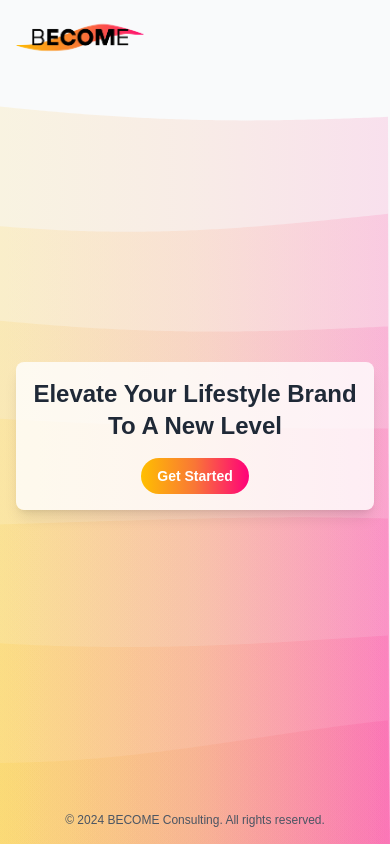
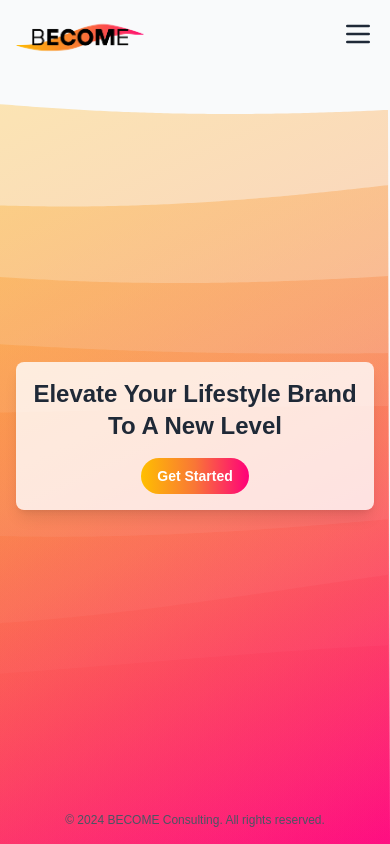
Before and after one commit to MosesCommitsFraud/become-frontend, a Next.js app: page / in a window 390 px wide. Built offline with nearby package versions, Linux system fonts and the light colour scheme.

Commit message:
Landing Page first look fix for mobile pt.3

```diff
--- a/app/page.tsx
+++ b/app/page.tsx
@@ -1,11 +1,12 @@
 'use client';
 
-import { useEffect, useRef } from 'react';
+import { useState, useEffect, useRef } from 'react';
 import Image from 'next/image';
 import Link from 'next/link';
 import logo from './Logo.png';
 
 export default function LandingPageComponent() {
+  const [menuOpen, setMenuOpen] = useState(false); // State for managing mobile menu visibility
   const canvasRef = useRef<HTMLCanvasElement>(null);
 
   useEffect(() => {
@@ -15,9 +16,11 @@ export default function LandingPageComponent() {
     const ctx = canvas.getContext('2d');
     if (!ctx) return;
 
+    // Handle canvas resizing and scaling for high-DPI screens
     const handleResize = () => {
       const scale = window.devicePixelRatio || 1;
 
+      // Set canvas dimensions
       canvas.width = window.innerWidth * scale;
       canvas.height = window.innerHeight * scale;
       ctx.scale(scale, scale);
@@ -25,21 +28,36 @@ export default function LandingPageComponent() {
 
     handleResize();
 
-    const waves = Array.from({ length: 7 }, (_, i) => ({
-      y: canvas.height * ((i + 1) / 8),
-      length: 0.005,  // Adjust wave length for smoother curves
-      amplitude: 10 + Math.random() * 10, // Lower amplitude for smoother appearance on mobile
-      speed: 0.0002 + Math.random() * 0.0001,
+    // Wave generation logic (can be fine-tuned)
+    const waves = Array.from({ length: 8 }, (_, i) => ({
+      y: canvas.height * ((i + 1) / 10), // Spread waves vertically
+      length: 0.003, // Wave length for smooth curves
+      amplitude: 20 + Math.random() * 10, // Higher amplitude for better visibility
+      speed: 0.0003 + Math.random() * 0.0001,
       offset: Math.random() * Math.PI * 2,
     }));
 
-    const gradientColors = ['#ffbf00', '#f97636', '#ff007a'];
+    // Improved gradient handling
+    const createGradient = () => {
+      const gradient = ctx.createLinearGradient(0, 0, canvas.width / window.devicePixelRatio, canvas.height / window.devicePixelRatio);
+      gradient.addColorStop(0, '#ffbf00'); // Yellow
+      gradient.addColorStop(0.5, '#f97636'); // Orange
+      gradient.addColorStop(1, '#ff007a'); // Pink
+      return gradient;
+    };
 
     let animationFrameId: number;
 
+    // Animation logic with waves and gradient
     const animate = (time: number) => {
       ctx.clearRect(0, 0, canvas.width / window.devicePixelRatio, canvas.height / window.devicePixelRatio);
 
+      // Set gradient each frame to cover entire canvas
+      const gradient = createGradient();
+      ctx.fillStyle = gradient;
+      ctx.globalAlpha = 0.3; // Slightly higher visibility for the gradient
+
+      // Draw waves
       waves.forEach((wave) => {
         ctx.beginPath();
         ctx.moveTo(0, wave.y / window.devicePixelRatio);
@@ -48,8 +66,8 @@ export default function LandingPageComponent() {
           const dx = x * wave.length;
           let dy = Math.sin(dx + time * wave.speed + wave.offset) * wave.amplitude;
 
-          // Add a secondary wave for more complex movement
-          dy += Math.sin(dx * 1.5 + time * wave.speed * 0.8) * wave.amplitude * 0.4;
+          // Add complexity to the wave
+          dy += Math.sin(dx * 1.5 + time * wave.speed * 0.8) * wave.amplitude * 0.5;
 
           ctx.lineTo(x, wave.y / window.devicePixelRatio + dy);
         }
@@ -58,15 +76,7 @@ export default function LandingPageComponent() {
         ctx.lineTo(0, canvas.height / window.devicePixelRatio);
         ctx.closePath();
 
-        // Improved gradient
-        const gradient = ctx.createLinearGradient(0, 0, canvas.width / window.devicePixelRatio, 0);
-        gradientColors.forEach((color, i) => {
-          gradient.addColorStop(i / (gradientColors.length - 1), color);
-        });
-
-        ctx.fillStyle = gradient;
-        ctx.globalAlpha = 0.1; // Increased visibility for the gradient
-        ctx.fill();
+        ctx.fill(); // Apply gradient fill to the waves
       });
 
       animationFrameId = requestAnimationFrame(animate);
@@ -96,6 +106,32 @@ export default function LandingPageComponent() {
                 height={800}
             />
           </div>
+
+          {/* Hamburger Menu Icon for Mobile */}
+          <div className="md:hidden">
+            <button
+                onClick={() => setMenuOpen(!menuOpen)}
+                className="text-gray-800 focus:outline-none"
+            >
+              {/* Hamburger Icon */}
+              <svg
+                  className="w-8 h-8"
+                  fill="none"
+                  stroke="currentColor"
+                  viewBox="0 0 24 24"
+                  xmlns="http://www.w3.org/2000/svg"
+              >
+                <path
+                    strokeLinecap="round"
+                    strokeLinejoin="round"
+                    strokeWidth="2"
+                    d="M4 6h16M4 12h16M4 18h16"
+                ></path>
+              </svg>
+            </button>
+          </div>
+
+          {/* Navigation Menu for larger screens */}
           <nav className="hidden md:flex space-x-4">
             <ul className="flex space-x-4">
               {['Home', 'Mission', 'Team', 'Impressum', 'Contact'].map((item) => (
@@ -108,6 +144,21 @@ export default function LandingPageComponent() {
               ))}
             </ul>
           </nav>
+
+          {/* Mobile Navigation Dropdown */}
+          {menuOpen && (
+              <nav className="absolute top-16 right-4 bg-white shadow-lg rounded-lg p-4 md:hidden">
+                <ul className="flex flex-col space-y-4">
+                  {['Home', 'Mission', 'Team', 'Impressum', 'Contact'].map((item) => (
+                      <li key={item}>
+                        <Link href={`#${item.toLowerCase()}`} className="text-gray-800 block" onClick={() => setMenuOpen(false)}>
+                          {item}
+                        </Link>
+                      </li>
+                  ))}
+                </ul>
+              </nav>
+          )}
         </header>
 
         <main className="relative z-10 flex-grow flex items-center justify-center px-4">
```
